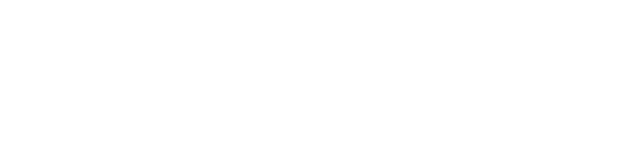
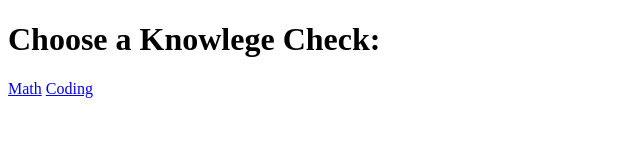
Before and after one commit to TrevorDaBest/mathbit, a plain HTML site: page knowledgecheckchoose.html in a window 1280 px wide. Shown: the whole page, without its empty margins (0-640 px from the left). Drawn offline with Linux system fonts and the light colour scheme.

Commit message:
Update knowledgecheckchoose.html

```diff
--- a/knowledgecheckchoose.html
+++ b/knowledgecheckchoose.html
@@ -1,4 +1,12 @@
 <!DOCTYPE html>
 <html>
-
+  <head>
+    <title>Mathbit Knowlege Check</title>
+    <meta charset="utf-8">
+  </head>
+  <body>
+    <h1>Choose a Knowlege Check:</h1>
+    <a href="#">Math</a>
+    <a href="#">Coding</a>
+  </body>
 </html>
```
